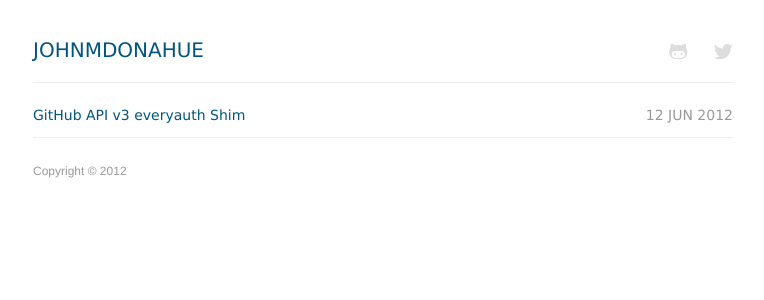
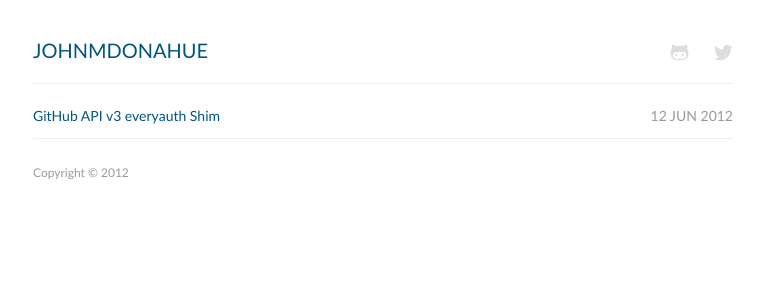
Before and after one commit to johnmdonahue/johnmdonahue.github.com, a Jekyll site: the page built from index.html, in a window 1280 px wide. Shown: the top 300 px of the page, without its empty margins (257-1021 px from the left). Built offline with Jekyll 4.4.1, drawn with Linux system fonts in a browser that asks for light colours; Markdown is read by kramdown in place of the engine named in the settings; the list of posts is cut into pages by our own code.

Commit message:
fun with font-stacks

```diff
--- a/css/main.css
+++ b/css/main.css
@@ -26,7 +26,7 @@ button,input[type="button"],input[type="reset"],input[type="submit"]{cursor:poin
 input[type="search"]{-webkit-appearance:textfield;-webkit-box-sizing:content-box;-moz-box-sizing:content-box;box-sizing:content-box;}
 input[type="search"]::-webkit-search-decoration,input[type="search"]::-webkit-search-cancel-button{-webkit-appearance:none;}
 textarea{overflow:auto;vertical-align:top;}
-body{margin:0;font-family:"Lucida Sans Unicode","Lucida Grande",Garuda,sans-serif;font-size:14px;line-height:20px;color:#333333;background-color:#ffffff;}
+body{margin:0;font-family:"Helvetica Neue",Helvetica,Arial,sans-serif;font-size:14px;line-height:20px;color:#333333;background-color:#ffffff;}
 a{color:#005580;text-decoration:none;}
 a:hover{color:#002234;text-decoration:underline;}
 .row{margin-left:-20px;*zoom:1;}.row:before,.row:after{display:table;content:"";}
@@ -75,7 +75,7 @@ a:hover{color:#002234;text-decoration:underline;}
 .container:after{clear:both;}
 .container-fluid{padding-left:20px;padding-right:20px;*zoom:1;}.container-fluid:before,.container-fluid:after{display:table;content:"";}
 .container-fluid:after{clear:both;}
-p{margin:0 0 10px;font-family:"Helvetica Neue",Helvetica,Arial,sans-serif;font-size:16px;line-height:24px;}p small{font-size:12px;color:#999999;}
+p{margin:0 0 10px;font-size:16px;line-height:24px;}p small{font-size:12px;color:#999999;}
 .lead{margin-bottom:20px;font-size:20px;font-weight:200;line-height:30px;}
 h1,h2,h3,h4,h5,h6{margin:0;font-weight:normal;color:#333333;text-rendering:optimizelegibility;}h1 small,h2 small,h3 small,h4 small,h5 small,h6 small{font-weight:normal;color:#999999;}
 h1{font-size:30px;line-height:40px;}h1 small{font-size:18px;}
@@ -159,9 +159,6 @@ table .span12{float:none;width:924px;margin-left:0;}
 .container {
   max-width: 700px;
 }
-.hidden {
-  visibility: hidden;
-}
 code {
   padding: 3px 4px;
   color: #333;
@@ -171,8 +168,11 @@ code {
 header {
   margin-bottom: 10px;
 }
+body {
+  font-family: Optima, Segoe, "Segoe UI", Candara, Calibri, Arial, sans-serif;
+}
 article p {
-  font-family: Palatino, "Palatino Linotype", "Palatino LT STD", "Book Antiqua", Georgia, serif
+  font-family: Palatino, "Palatino Linotype", "Palatino LT STD", "Book Antiqua", Georgia, serif;
 }
 .gist {
   padding: 30px 0;
```
